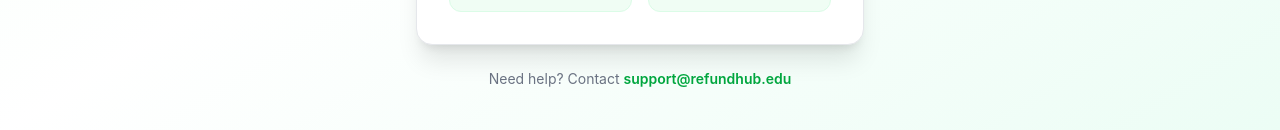
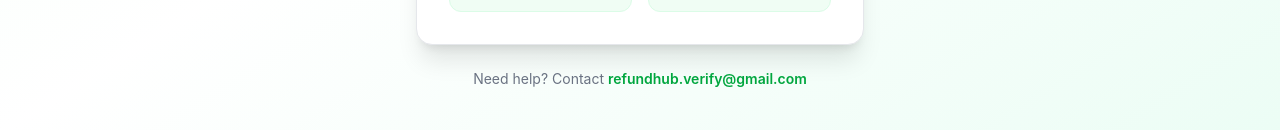
Before and after one commit to Aditya-KL/Refund-Hub-fullstack, a React (Vite) app in the folder frontend/: page /#/auth/gateway in a window 1280 px wide. Shown: the part 667-797 px from the top of the page. Built offline with nearby package versions, Linux system fonts and the light colour scheme; no server answers.

Commit message:
Update LoginGateway.tsx

```diff
--- a/frontend/src/Authentication_Page/LoginGateway.tsx
+++ b/frontend/src/Authentication_Page/LoginGateway.tsx
@@ -76,7 +76,7 @@ export function LoginGateway({ onLoginClick, onRegisterClick }: LoginGatewayProp
           <p className="text-sm text-gray-500">
             Need help? Contact{' '}
             <a href="#" className="text-green-600 hover:text-green-700 font-semibold">
-              support@refundhub.edu
+              refundhub.verify@gmail.com
             </a>
           </p>
         </div>
```
